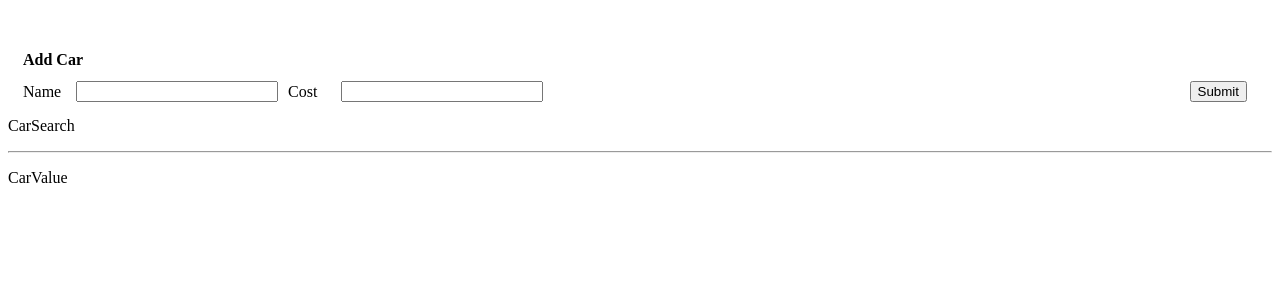
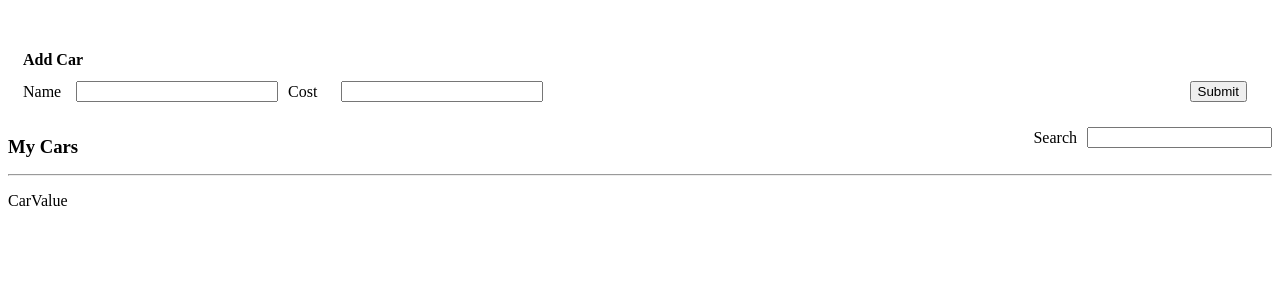
Before and after one commit to jyungx2/React-udemy-cars, a React (Create React App) app: page / in a window 1280 px wide. Shown: the top 300 px of the page. Built offline with nearby package versions, Linux system fonts and the light colour scheme.

Commit message:
🚧 342. Adding a Searching Input

```diff
--- a/src/components/CarSearch.js
+++ b/src/components/CarSearch.js
@@ -1,5 +1,30 @@
+import { useDispatch, useSelector } from "react-redux";
+import { changeSearchTerm } from "../store";
+
 function CarSearch() {
-  return <div>CarSearch</div>;
+  const dispatch = useDispatch();
+
+  const searchTerm = useSelector((state) => {
+    return state.cars.searchTerm;
+  });
+
+  const handleSearchTermChange = (e) => {
+    dispatch(changeSearchTerm(e.target.value));
+  };
+
+  return (
+    <div className="list-header">
+      <h3 className="title is-3">My Cars</h3>
+      <div className="search field is-horizontal">
+        <label className="label">Search</label>
+        <input
+          className="input"
+          value={searchTerm}
+          onChange={handleSearchTermChange}
+        />
+      </div>
+    </div>
+  );
 }
 
 export default CarSearch;
```
